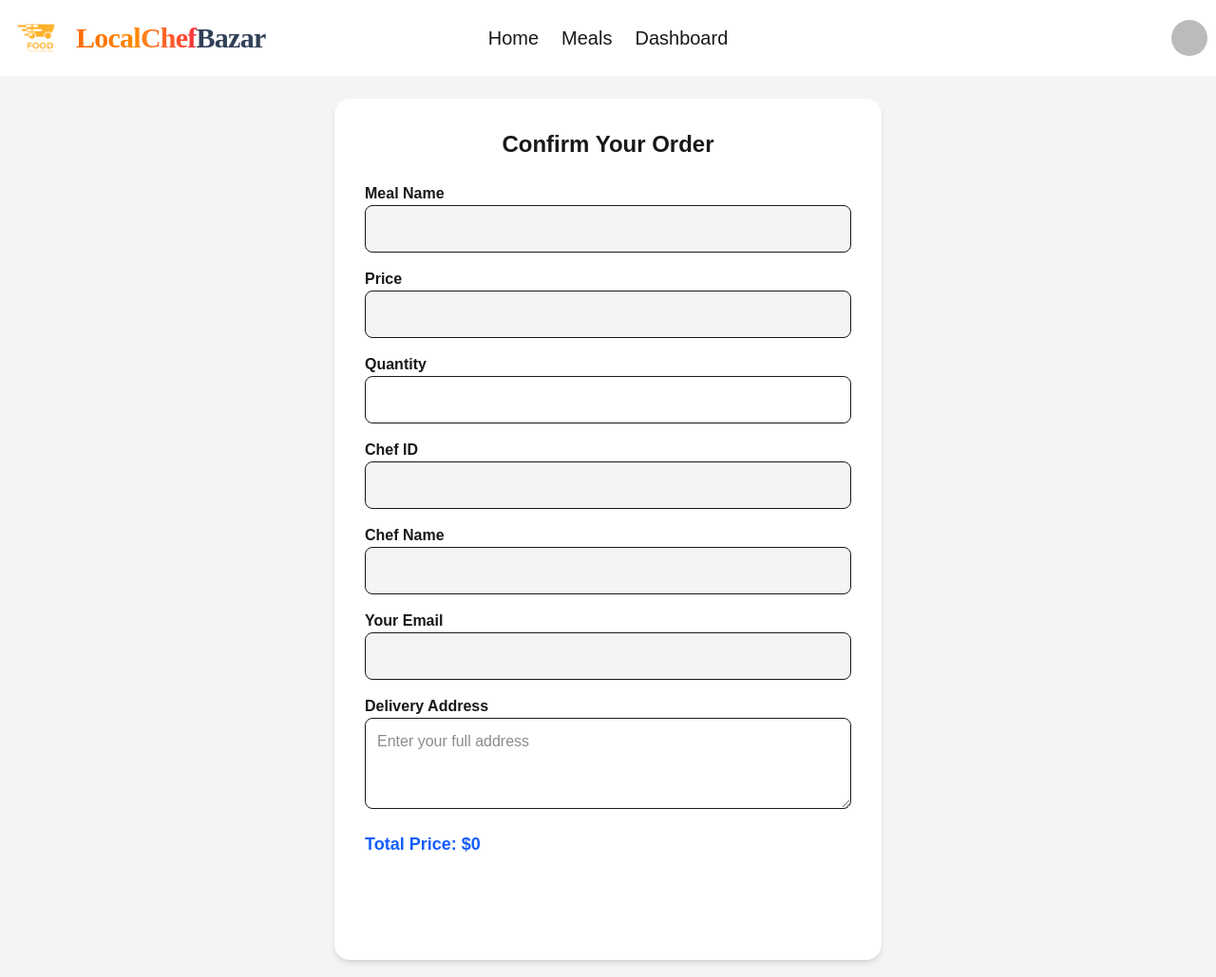
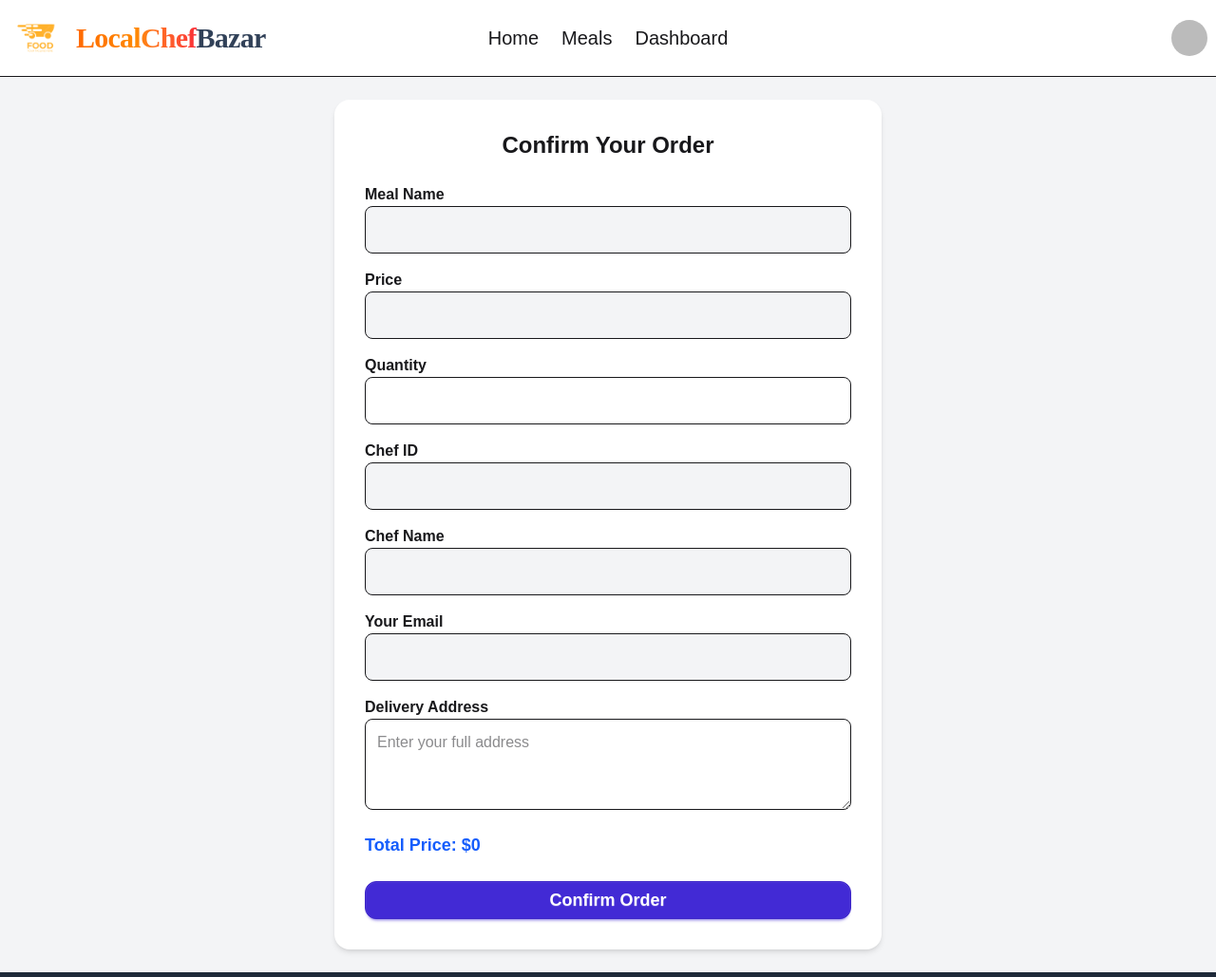
Before and after one commit to aftabuddin007/Local_Chef_Bazar_Client, a React (Vite) app: page /order-form/1 in a window 1280 px wide. Shown: the top 1029 px of the page at 95% size. Built offline with nearby package versions, Linux system fonts and the light colour scheme; no server answers; sample sign-in values are in the browser's storage.

Commit message:
fix some issue

```diff
--- a/src/Components/Navbar/Navbar.jsx
+++ b/src/Components/Navbar/Navbar.jsx
@@ -79,6 +79,7 @@ const handleLogout = ()=>{
     </div>:<Link to='/auth/login' className="btn btn-primary">Login</Link>}
   </div>
   </div>
+  <hr />
 </div>
 
     )
--- a/src/Pages/Meals/Meals.jsx
+++ b/src/Pages/Meals/Meals.jsx
@@ -37,7 +37,7 @@ const totalPages = Math.ceil((countData.count || 0) / itemsPerPage);
 
           <div className='max-w-7xl mx-auto'>
             <h2 className='text-4xl font-bold text-center py-10'>All Meals</h2>
-             <div className="text-right px-20">
+             <div className="text-right px-20  mb-10">
         <select
           defaultValue="sort"
           onChange={(e) => {
--- a/src/Pages/OrderForm/OrderForm.jsx
+++ b/src/Pages/OrderForm/OrderForm.jsx
@@ -190,7 +190,7 @@ return <Loading></Loading>
         {/* Button */}
         <button
           type="submit"
-          className="w-full btn-primary cursor-pointer text-white py-3 rounded-xl text-lg font-semibold hover:bg-blue-700 transition"
+          className="w-full btn btn-primary cursor-pointer text-white py-3 rounded-xl text-lg font-semibold hover:bg-blue-700 transition"
         >
           Confirm Order
         </button>
```
